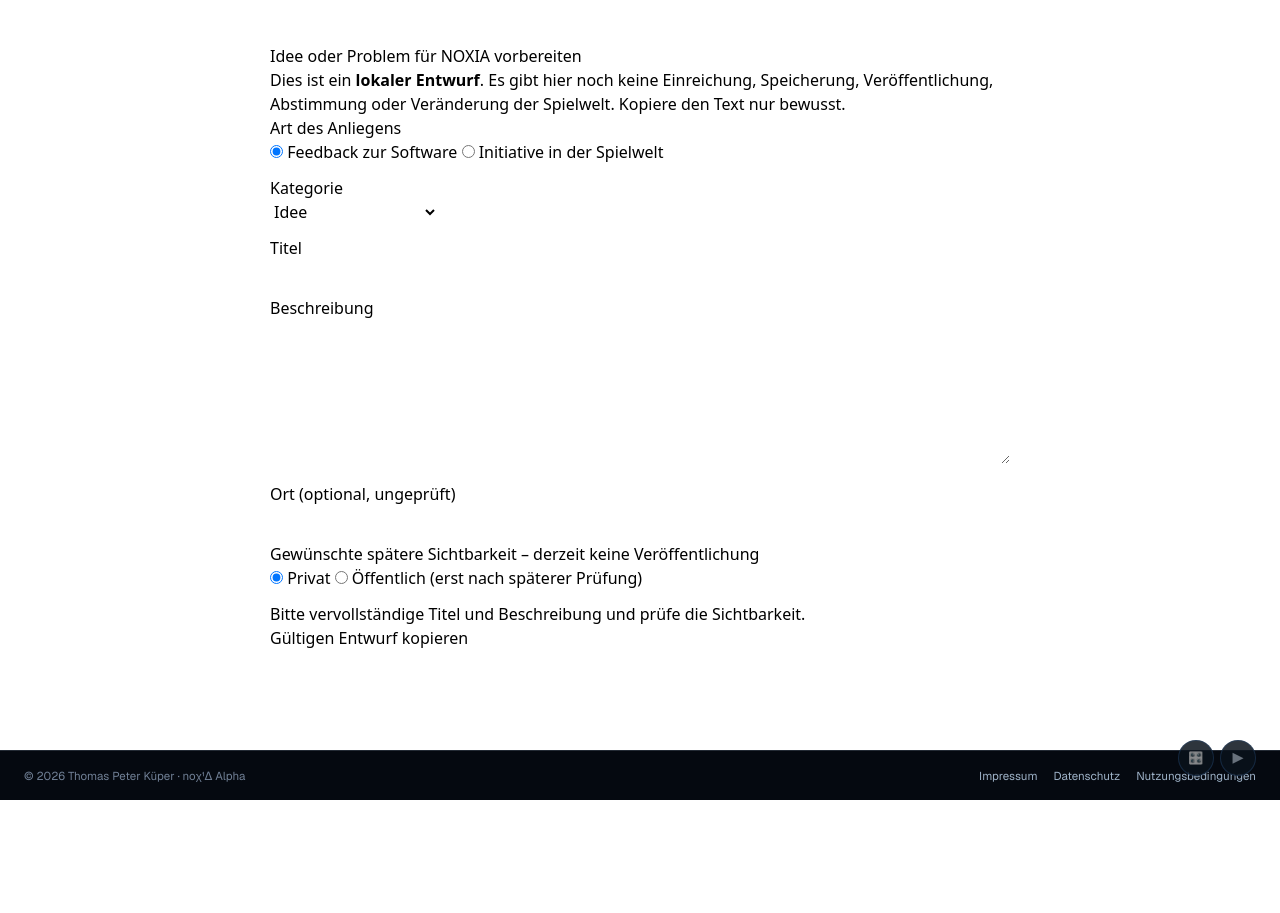
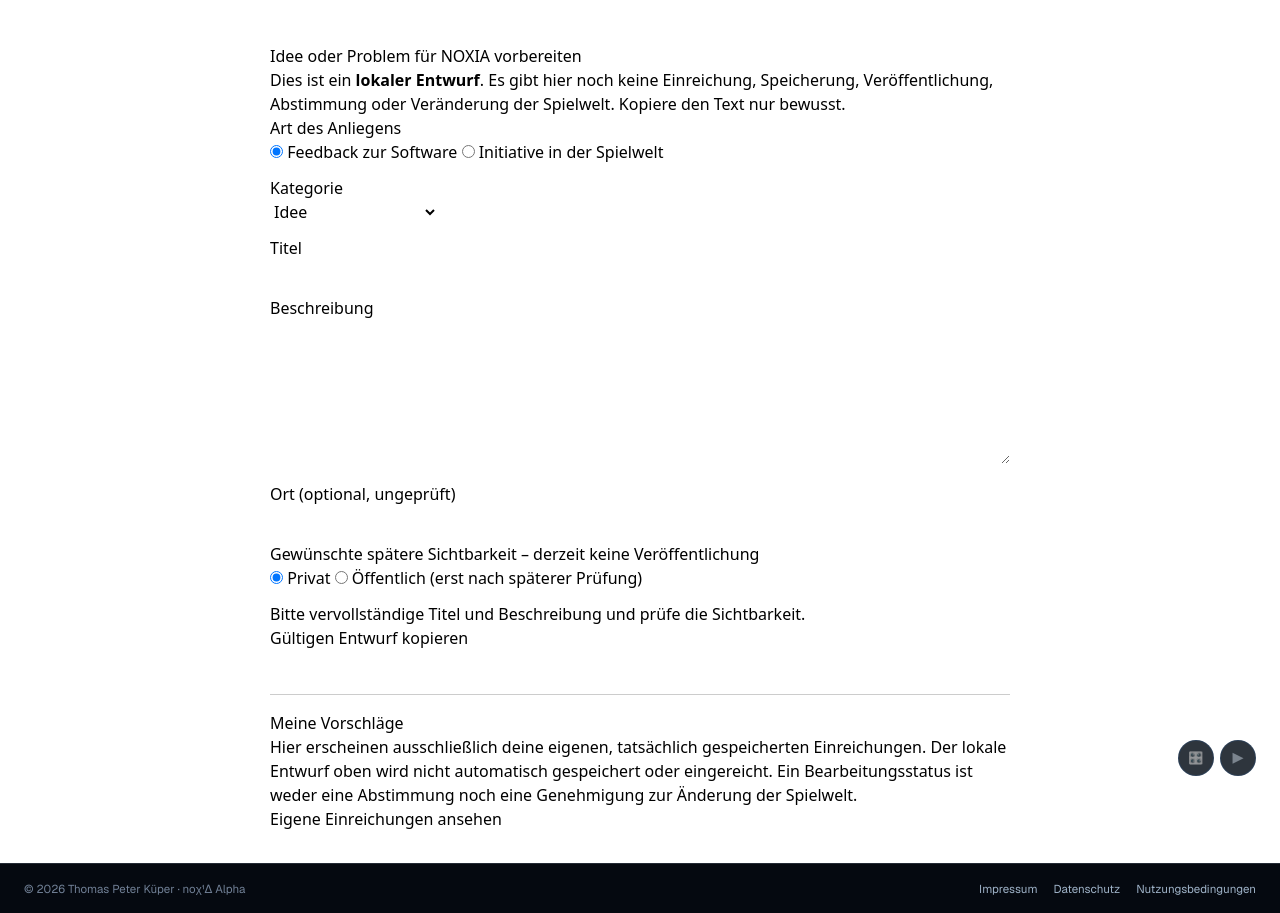
Before and after one commit to thomaspeterkueper/noxiagame, a Next.js app: page /earth/feedback in a window 1280 px wide. Before the commit the page ends 800 px from the top, so only its background shows below. Built offline with nearby package versions, Linux system fonts and the light colour scheme.

Commit message:
feat(feedback): display private receipt panel below local draft

```diff
--- a/app/earth/feedback/page.tsx
+++ b/app/earth/feedback/page.tsx
@@ -1,7 +1,13 @@
 import PlayerFeedbackDraftForm from './PlayerFeedbackDraftForm'
+import PlayerFeedbackReceipts from './PlayerFeedbackReceipts'
 
-export const metadata = { title: 'NOXIA · Feedback-Entwurf' }
+export const metadata = { title: 'NOXIA · Feedback und meine Vorschläge' }
 
 export default function EarthFeedbackPage() {
-  return <PlayerFeedbackDraftForm />
+  return <>
+    <PlayerFeedbackDraftForm />
+    <div style={{ maxWidth: 780, margin: '0 auto', padding: '0 20px 32px', fontFamily: 'system-ui, sans-serif' }}>
+      <PlayerFeedbackReceipts />
+    </div>
+  </>
 }
```
